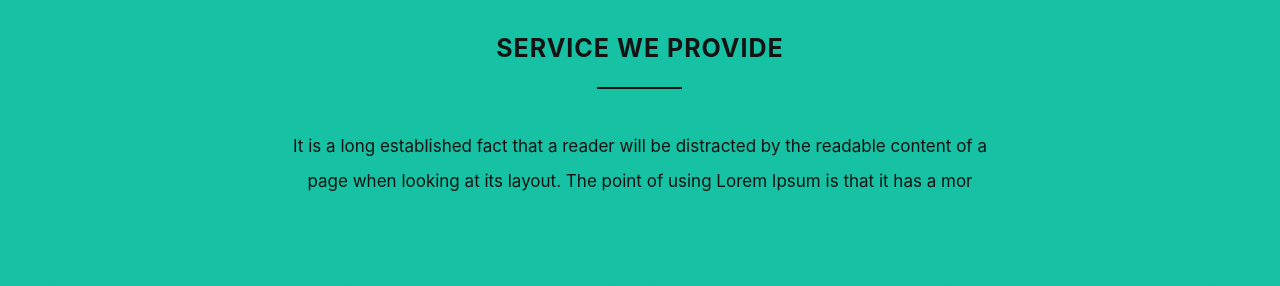
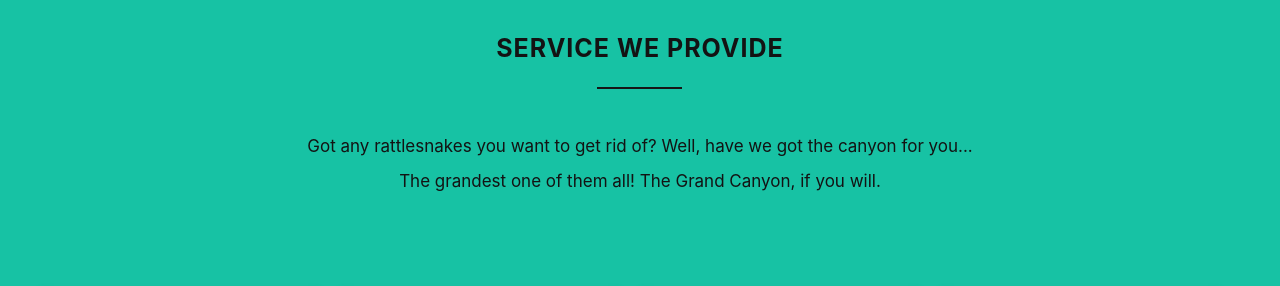
Before and after one commit to snroy-rs/Cuda-master, a plain HTML site: page index.html in a window 1280 px wide. Shown: the part 1620-1906 px from the top of the page. Drawn offline with nearby package versions, Linux system fonts and the light colour scheme.

Commit message:
grand canyon service

```diff
--- a/index.html
+++ b/index.html
@@ -82,10 +82,10 @@
                         <h2>Service We Provide</h2>
                         <span class="under-line"></span>
                         <p>
-                            It is a long established fact that a reader will be
-                            distracted by the readable content of a page when
-                            looking at its layout. The point of using Lorem
-                            Ipsum is that it has a mor
+                            Got any rattlesnakes you want to get rid of?
+                            Well, have we got the canyon for you...
+                            The grandest one of them all!
+                            The Grand Canyon, if you will.
                         </p>
                     </div>
                 </div>
```
